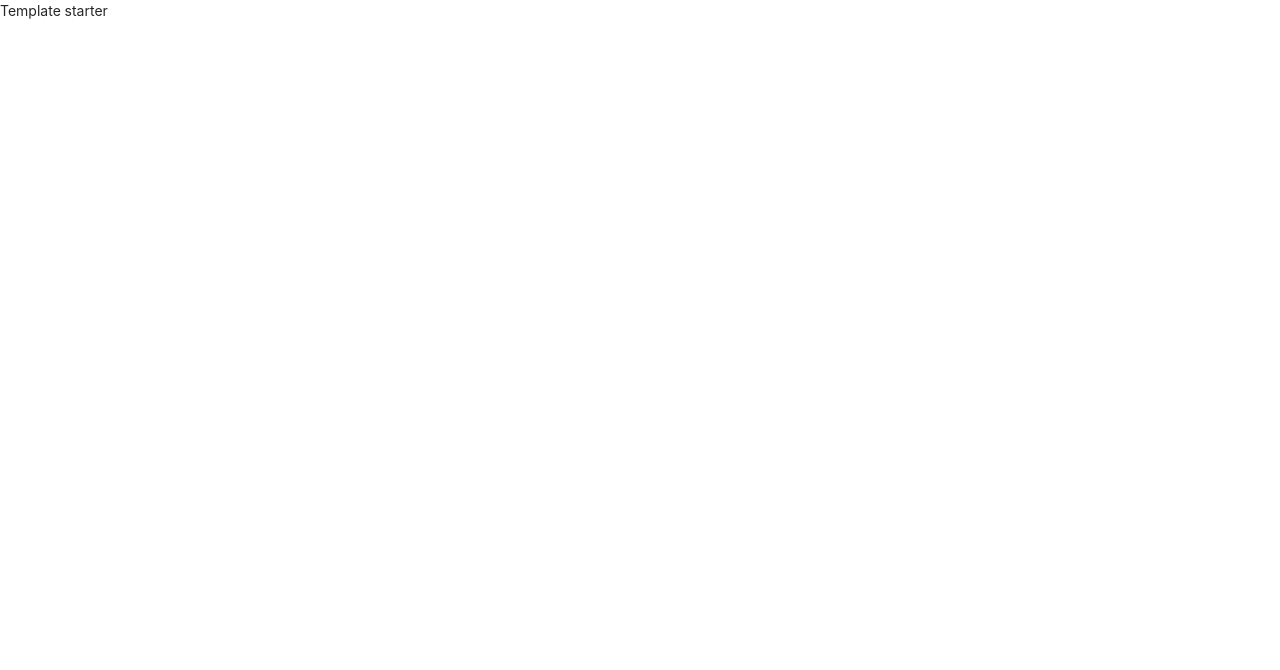
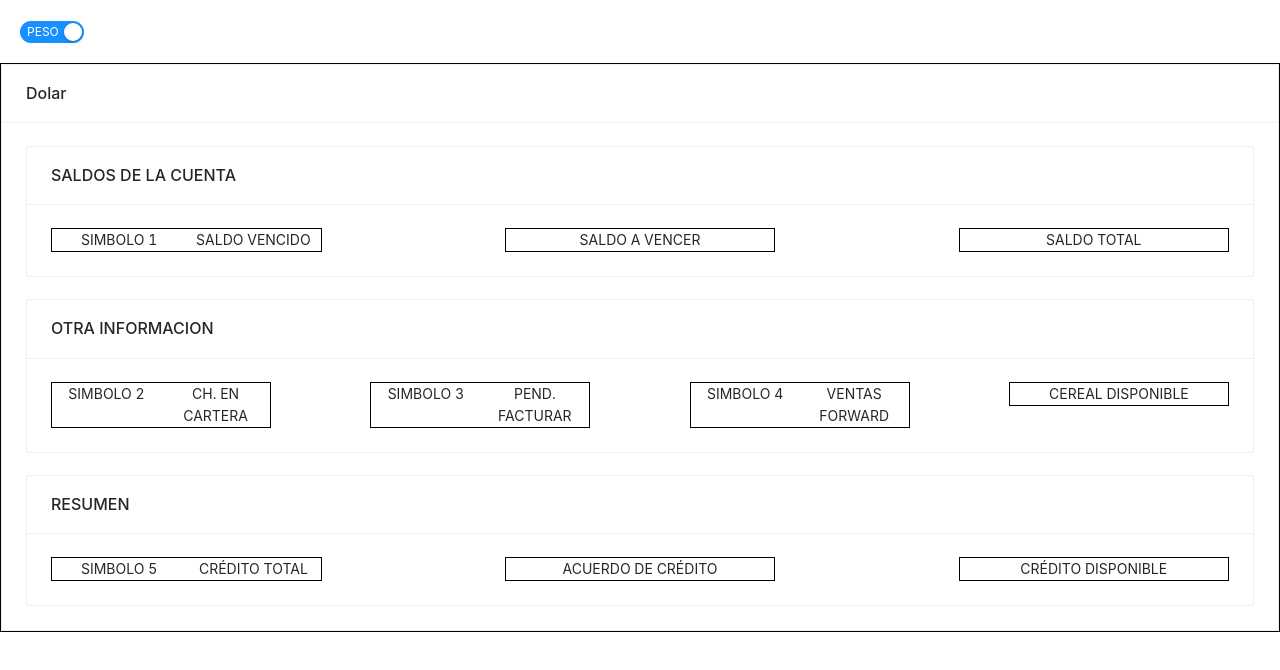
Before and after one commit to tatianadelsoglio/reportes-pdf, a React (Create React App) app: page / in a window 1280 px wide. Shown: the top 670 px of the page. Built offline with nearby package versions, Linux system fonts and the light colour scheme.

Commit message:
se crearon dos vistas distintas en cada una de las cards. Dos formas de visualizar las finanzas

```diff
--- a/src/App.css
+++ b/src/App.css
@@ -51,3 +51,24 @@ select:-webkit-autofill:focus {
   -webkit-box-shadow: 0 0 0px 1000px #ffffff inset !important;
   box-shadow: 0 0 0px 1000px #ffffff inset !important;
 }
+
+.card-wrapper{
+  display: flex;
+  justify-content: space-between;
+  flex-direction: column;
+  width: 100%;
+}
+
+.card-wrapper-content{
+  display: flex;
+  justify-content: space-between;
+  flex-direction: row;
+  width: 100%;
+  height: 100%;
+  border: 1px solid black;
+}
+
+.switch-content{
+  display:block;
+  margin: 20px 0px 20px 20px;
+}
--- a/src/App.js
+++ b/src/App.js
@@ -1,7 +1,24 @@
 import "./App.css";
+import React from "react";
+import CardDolar from "./components/ui/cardsFinanazas/CardDolar";
+import CardPeso from "./components/ui/cardsFinanazas/CardPeso";
+import SwitchMoneda from "./components/ui/switch/SwitchMoneda";
+
 
 const App = () => {
-  return <p>Template starter</p>;
+  return (
+    <>
+      <div className="card-wrapper">
+        <div className="switch-content">
+          <SwitchMoneda/>
+        </div>
+        <div className="card-wrapper-content">
+          {/* <CardPeso/> */}
+          <CardDolar/>
+        </div>
+      </div>
+    </>
+  );
 };
 
 export default App;
--- /dev/null
+++ b/src/components/ui/cardsFinanazas/CardDolar.js
@@ -0,0 +1,83 @@
+import React from "react";
+import Card from "antd/lib/card/Card";
+import { Col, Row, Divider } from "antd";
+import "./style.css";
+
+const CardDolar = () => {
+  return (
+    <Card className="card-content" title="Dolar">
+      <Col>
+        <Card title="SALDOS DE LA CUENTA">
+          <Row
+            className="row-content"
+            gutter={{ xs: 8, sm: 16, md: 24, lg: 32 }}
+          >
+            <Col className="gutter-row" span={6}>
+              <div className="div-content">
+                <div style={{width:"50%"}}>SIMBOLO 1</div>
+                <div style={{width:"50%"}}>SALDO VENCIDO</div>
+              </div>
+            </Col>
+            <Col className="gutter-row" span={6}>
+              <div style={{ border: "1px solid black" }}>SALDO A VENCER</div>
+            </Col>
+            <Col className="gutter-row" span={6}>
+              <div style={{ border: "1px solid black" }}>SALDO TOTAL</div>
+            </Col>
+          </Row>
+        </Card>
+        <br />
+        <Card title="OTRA INFORMACION">
+          <Row
+            className="row-content"
+            gutter={{ xs: 8, sm: 16, md: 24, lg: 32 }}
+          >
+            <Col className="gutter-row" span={5}>
+              <div className="div-content">
+                <div style={{width:"50%" }}>SIMBOLO 2</div>
+                <div style={{width:"50%" }}>CH. EN CARTERA</div>
+              </div>
+            </Col>
+            <Col className="gutter-row" span={5}>
+              <div className="div-content">
+                <div style={{width:"50%" }}>SIMBOLO 3</div>
+                <div style={{width:"50%" }}>PEND. FACTURAR</div>
+              </div>
+            </Col>
+            <Col className="gutter-row" span={5}>
+              <div className="div-content">
+                <div style={{width:"50%" }}>SIMBOLO 4</div>
+                <div style={{width:"50%" }}>VENTAS FORWARD</div>
+              </div>
+            </Col>
+            <Col className="gutter-row" span={5}>
+              <div style={{ border: "1px solid black" }}>CEREAL DISPONIBLE</div>
+            </Col>
+          </Row>
+        </Card>
+        <br />
+        <Card title="RESUMEN">
+          <Row
+            className="row-content"
+            gutter={{ xs: 8, sm: 16, md: 24, lg: 32 }}
+          >
+            <Col className="gutter-row" span={6}>
+              <div className="div-content">
+                <div style={{width:"50%" }}>SIMBOLO 5</div>
+                <div style={{width:"50%" }}>CRÉDITO TOTAL</div>
+              </div>
+            </Col>
+            <Col className="gutter-row" span={6}>
+              <div style={{ border: "1px solid black" }}>ACUERDO DE CRÉDITO</div>
+            </Col>
+            <Col className="gutter-row" span={6}>
+              <div style={{ border: "1px solid black" }}>CRÉDITO DISPONIBLE</div>
+            </Col>
+          </Row>
+        </Card>
+      </Col>
+    </Card>
+  );
+};
+
+export default CardDolar;
--- /dev/null
+++ b/src/components/ui/cardsFinanazas/CardPeso.js
@@ -0,0 +1,150 @@
+import React from "react";
+import { Col, Row } from 'antd';
+import Card from "antd/lib/card/Card";
+import "./style.css";
+
+const CardPeso = () => {
+  return (
+    <Card className="card-content" title="Peso">
+      <Col>
+        <Card title="SALDOS DE LA CUENTA">
+          <Row >
+            <Col
+              span={6}
+              xs={{ order: 1 }}
+              sm={{ order: 2 }}
+              md={{ order: 3 }}
+              lg={{ order: 4 }}
+            >
+               <div>
+                <h1>SIMBOLO1</h1>
+              </div>
+            </Col>
+            <Col
+              span={6}
+              xs={{ order: 1 }}
+              sm={{ order: 2 }}
+              md={{ order: 3 }}
+              lg={{ order: 4 }}
+            >
+              <div>
+                <h1>SALDO VENCIDO</h1>
+              </div>
+            </Col>
+            <Col
+              span={6}
+              xs={{ order: 1 }}
+              sm={{ order: 2 }}
+              md={{ order: 3 }}
+              lg={{ order: 4 }}
+            >
+               <div>
+                <h1>SALDO A VENCER</h1>
+              </div>
+            </Col>
+            <Col
+              span={6}
+              xs={{ order: 1 }}
+              sm={{ order: 2 }}
+              md={{ order: 3 }}
+              lg={{ order: 4 }}
+            >
+               <div>
+                <h1>SALDO TOTAL</h1>
+              </div>
+            </Col>
+          </Row>
+        </Card>
+        <br/>
+        <Card title="OTRA INFORMACION">
+          <Row>
+            <Col
+              span={6}
+              xs={{ order: 1 }}
+              sm={{ order: 2 }}
+              md={{ order: 3 }}
+              lg={{ order: 4 }}
+            >
+               <div>
+                <h1>CH. EN CARTERA</h1>
+              </div>
+            </Col>
+            <Col
+              span={6}
+              xs={{ order: 1 }}
+              sm={{ order: 2 }}
+              md={{ order: 3 }}
+              lg={{ order: 4 }}
+            >
+               <div>
+                <h1>PEND. FACTURAR</h1>
+              </div>
+            </Col>
+            <Col
+              span={6}
+              xs={{ order: 1 }}
+              sm={{ order: 2 }}
+              md={{ order: 3 }}
+              lg={{ order: 4 }}
+            >
+               <div>
+                <h1>VENTAS FORWARD</h1>
+              </div>
+            </Col>
+            <Col
+              span={6}
+              xs={{ order: 1 }}
+              sm={{ order: 2 }}
+              md={{ order: 3 }}
+              lg={{ order: 4 }}
+            >
+               <div>
+                <h1>CEREAL DISPONIBLE</h1>
+              </div>
+            </Col>
+          </Row>
+        </Card>
+        <br/>
+        <Card title="RESUMEN">
+
+          <Row>
+            <Col
+              span={6}
+              xs={{ order: 1 }}
+              sm={{ order: 2 }}
+              md={{ order: 3 }}
+            >
+               <div>
+                <h1>CREDITO TOTAL</h1>
+              </div>
+            </Col>
+            <Col
+              span={6}
+              xs={{ order: 1 }}
+              sm={{ order: 2 }}
+              md={{ order: 3 }}
+            >
+               <div>
+                <h1>ACUERDO DE CRÉDITO</h1>
+              </div>
+            </Col>
+            <Col
+              span={6}
+              xs={{ order: 1 }}
+              sm={{ order: 2 }}
+              md={{ order: 3 }}
+            >
+               <div>
+                <h1>CRÉDITO DISPONIBLE</h1>
+              </div>
+            </Col>
+          </Row>
+        </Card>
+        <br/>
+
+      </Col>
+    </Card>
+  );
+};
+
+export default CardPeso;
--- /dev/null
+++ b/src/components/ui/cardsFinanazas/style.css
@@ -0,0 +1,22 @@
+.card-content{
+    display: block;
+    text-align: center;
+    width: 100%;
+}
+
+.ant-card-head-title {
+    text-align: start;
+}
+
+.row-content{
+    display: flex;
+    justify-content: space-between;
+    flex-direction: row;
+}
+
+.div-content{
+    border: 1px solid black;
+    display:flex;
+    flex-direction:row;
+    justify-content:space-between;
+}
--- /dev/null
+++ b/src/components/ui/switch/SwitchMoneda.js
@@ -0,0 +1,12 @@
+import React from 'react';
+import { Switch } from 'antd';
+
+const SwitchMoneda= () => {
+    return (
+        <>
+        <Switch checkedChildren="PESO" unCheckedChildren="DOLAR" defaultChecked />
+      </>
+    );
+}
+
+export default SwitchMoneda;
```
Also changed, not shown: 1 other file (tests, documents, lock files or other folders).
